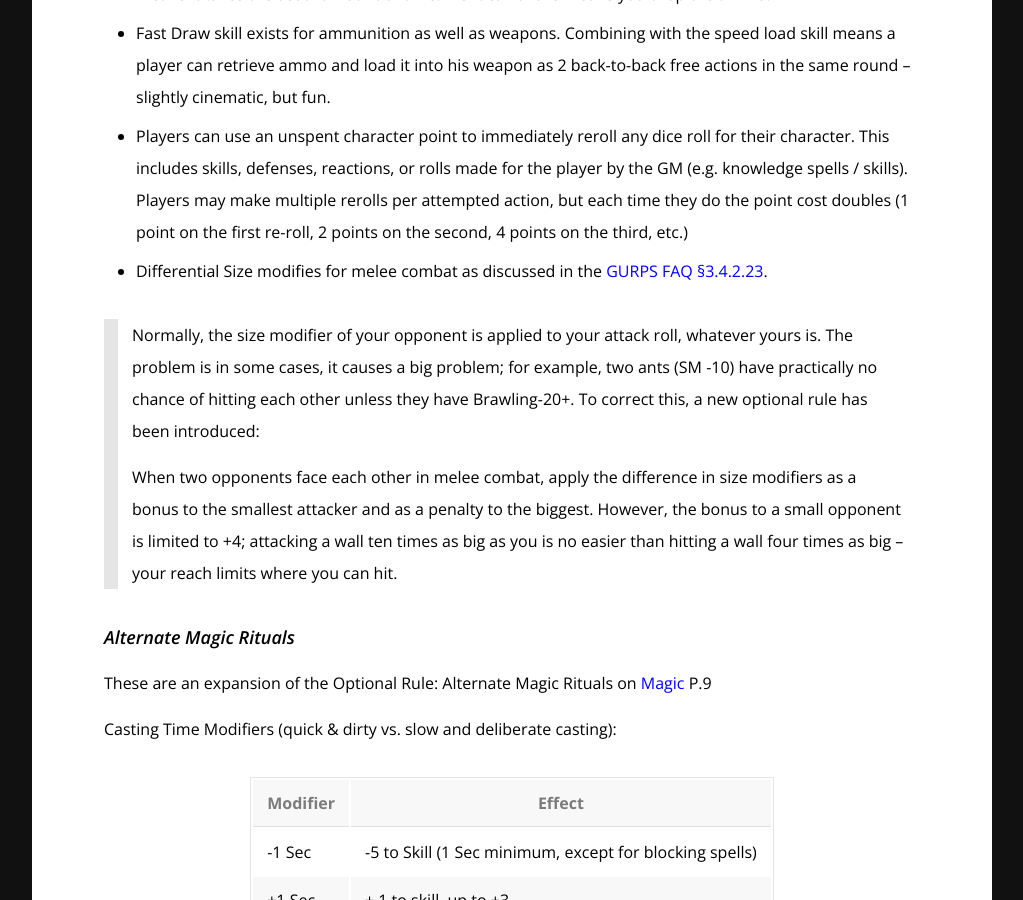
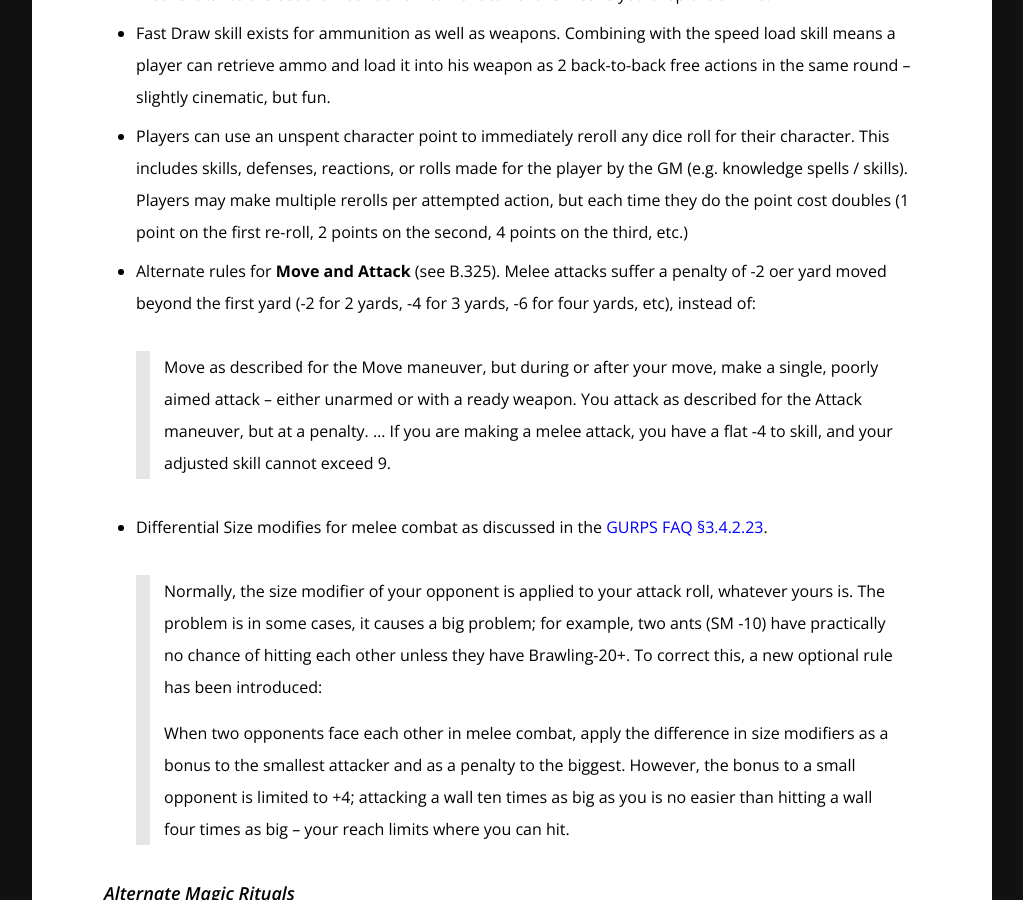
Before and after one commit to rickosborne/blackwater, a Jekyll site: the page built from _guide/550-rulebooks-and-house-rules.md, in a window 1280 px wide and 900 px high, scrolled down 1478 px. Shown: the whole window, without its empty margins (128-1151 px from the left). Built offline with Jekyll 4.4.1, drawn with Linux system fonts in a browser that asks for light colours.

Commit message:
Update 550-rulebooks-and-house-rules.md

```diff
--- a/_guide/550-rulebooks-and-house-rules.md
+++ b/_guide/550-rulebooks-and-house-rules.md
@@ -38,8 +38,11 @@ In general, the following GURPS sourcebooks are recommended:
 * Players can use an unspent character point to immediately reroll any dice roll for their character.
   This includes skills, defenses, reactions, or rolls made for the player by the GM (e.g. knowledge spells / skills).
   Players may make multiple rerolls per attempted action, but each time they do the point cost doubles (1 point on the first re-roll, 2 points on the second, 4 points on the third, etc.)
+* Alternate rules for **Move and Attack** (see B.325).  Melee attacks suffer a penalty of -2 oer yard moved beyond the first yard (-2 for 2 yards, -4 for 3 yards, -6 for four yards, etc), instead of:
+>Move as described for the Move maneuver, but during or after your move, make a single, poorly aimed attack – either unarmed or with a ready weapon.
+>You attack as described for the Attack maneuver, but at a penalty.  ... If you are making a melee attack, you have a flat -4 to skill, and your adjusted skill cannot exceed 9.
+
 * Differential Size modifies for melee combat as discussed in the [GURPS FAQ &#167;3.4.2.23](http://www.sjgames.com/gurps/faq/FAQ4-3.html#SS3.4.2.23).
-
 > Normally, the size modifier of your opponent is applied to your attack roll, whatever yours is.
 > The problem is in some cases, it causes a big problem; for example, two ants (SM -10) have practically no chance of hitting each other unless they have Brawling-20+.
 > To correct this, a new optional rule has been introduced:
```
